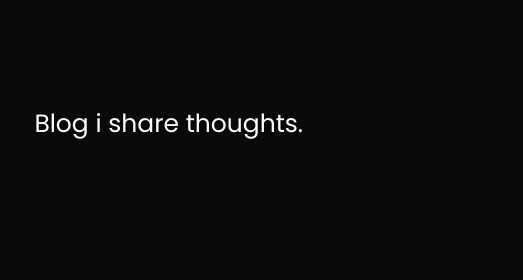
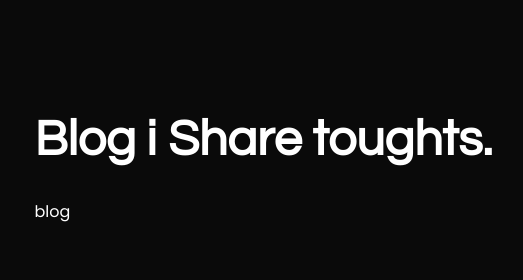
Before and after one commit to Seth0x41/seth0x41.github.iio, a plain HTML site: page index.html in a window 1280 px wide. Shown: the top 280 px of the page, 388-911 px from the left. Drawn offline with nearby package versions, Linux system fonts and the light colour scheme; a script that the page names is missing.

Commit message:
add post

```diff
--- a/index.html
+++ b/index.html
@@ -34,9 +34,11 @@
     </div>
     <div id="display">
       <div id="work">
-          <p>Blog i share thoughts.</p>
+        <h1>Blog i Share toughts.</h1>
+                            <span style="display:block;">blog</span>
                             </div>
-
+                        </section>
+                        </a></div>
       </div>
       <div id="forks" style="display:none;">
         <h1>Forks.</h1>
```
